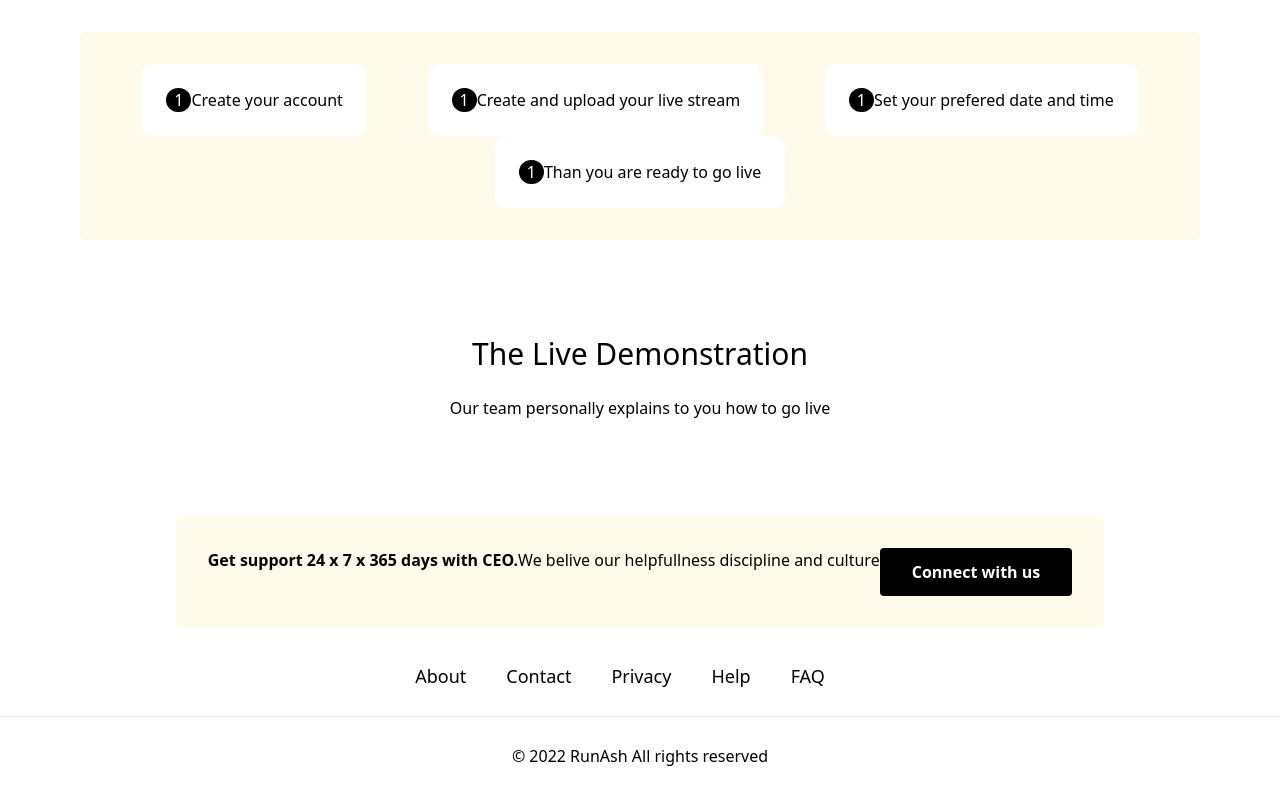
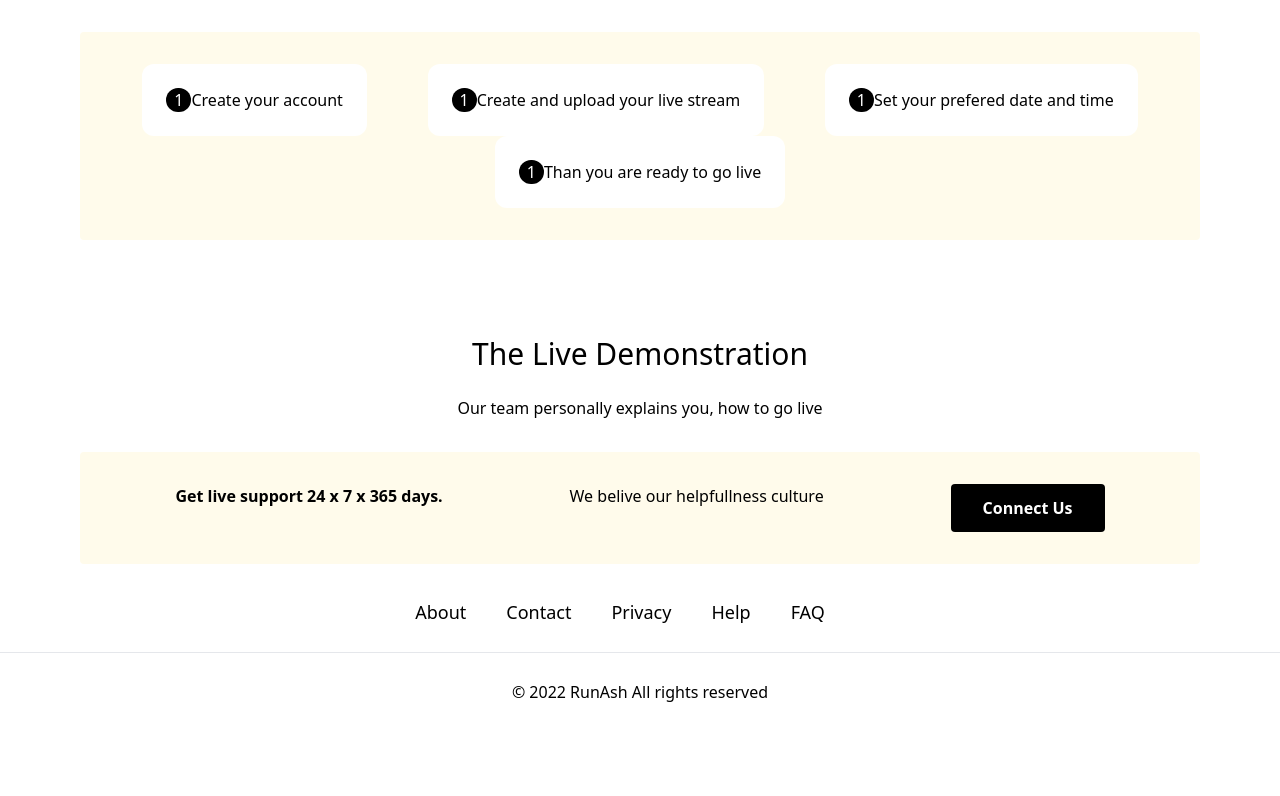
Before and after one commit to Vaibhavmurmu/nextjs13, a Next.js app: page /sell in a window 1280 px wide. Shown: the part 2574-3370 px from the top of the page. After the commit the page ends 3306 px from the top, so only its background shows below. Built offline with nearby package versions, Linux system fonts and the light colour scheme.

Commit message:
Change to be committed

```diff
--- a/pages/sell.js
+++ b/pages/sell.js
@@ -235,16 +235,16 @@ export default function Sell() {
             The Live Demonstration
             </h2>
           <p className="mt-6">
-           Our team personally explains to you how to go live
+           Our team personally explains you, how to go live
           </p>
-          <div className="mt-24 flex max-w-8xl flex-wrap items-centre justify-around sm:-w-full bg-amber-50 p-8 rounded">
+          <div className="mt-8 flex max-w-8xl flex-wrap item-centre justify-around sm:w-full bg-amber-50 p-8 rounded">
            <h2 className="text-1xl font-bold">
-            Get support 24 x 7 x 365 days with CEO.
+            Get live support 24 x 7 x 365 days.
             </h2>
             <p className="text-centre">
-            We belive our helpfullness discipline and culture
+            We belive our helpfullness culture
             </p>
-            <button className="bg-black hover:bg-blue-600 text-white font-bold py-3 px-8 rounded mt-0 text-centre">Connect with us</button>
+            <button className="bg-black hover:bg-blue-600 text-white font-bold py-3 px-8 rounded mt-0 text-centre">Connect Us</button>
           </div>
         </main>
         </div>
```
